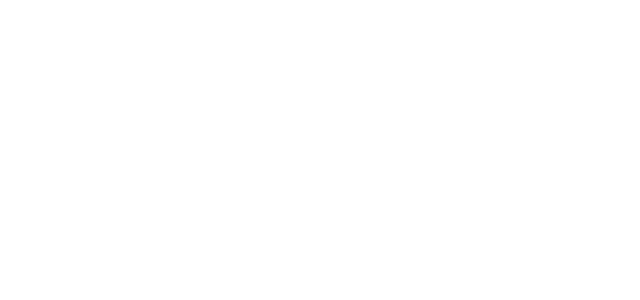
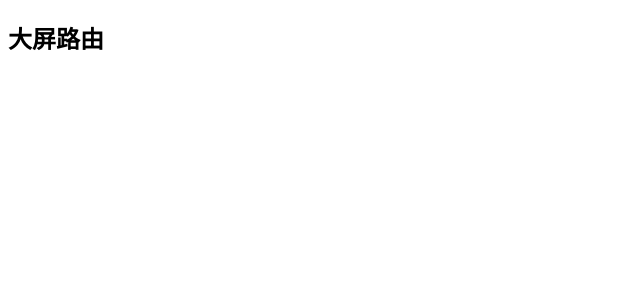
Before and after one commit to hanwu1314/SmartPark-Screen, a Vue app: page /big-screen in a window 1280 px wide. Before the commit this address had no page. Shown: the top 300 px of the page, without its empty margins (0-640 px from the left). Built offline with nearby package versions, Linux system fonts and the light colour scheme.

Commit message:
准备基础路由

```diff
--- a/src/router/index.js
+++ b/src/router/index.js
@@ -1,15 +1,21 @@
-import { createRouter, createWebHistory } from "vue-router";
-import HomeView from "../views/HomeView.vue";
-
+import { createRouter, createWebHistory } from 'vue-router'
+import HomeView from '../views/HomeView.vue'
+import BigScreen from '../views/BigScreen/index.vue'
 const router = createRouter({
   history: createWebHistory(import.meta.env.BASE_URL),
   routes: [
     {
-      path: "/",
-      name: "home",
+      path: '/',
+      name: 'home',
       component: HomeView,
+      redirect: '/big-screen'
     },
-  ],
-});
+    {
+      path: '/big-screen',
+      name: 'bigScreen',
+      component: BigScreen
+    }
+  ]
+})
 
-export default router;
+export default router
--- /dev/null
+++ b/src/views/BigScreen/index.vue
@@ -0,0 +1,6 @@
+<script setup></script>
+<template>
+  <div>
+    <h2>大屏路由</h2>
+  </div>
+</template>
```
